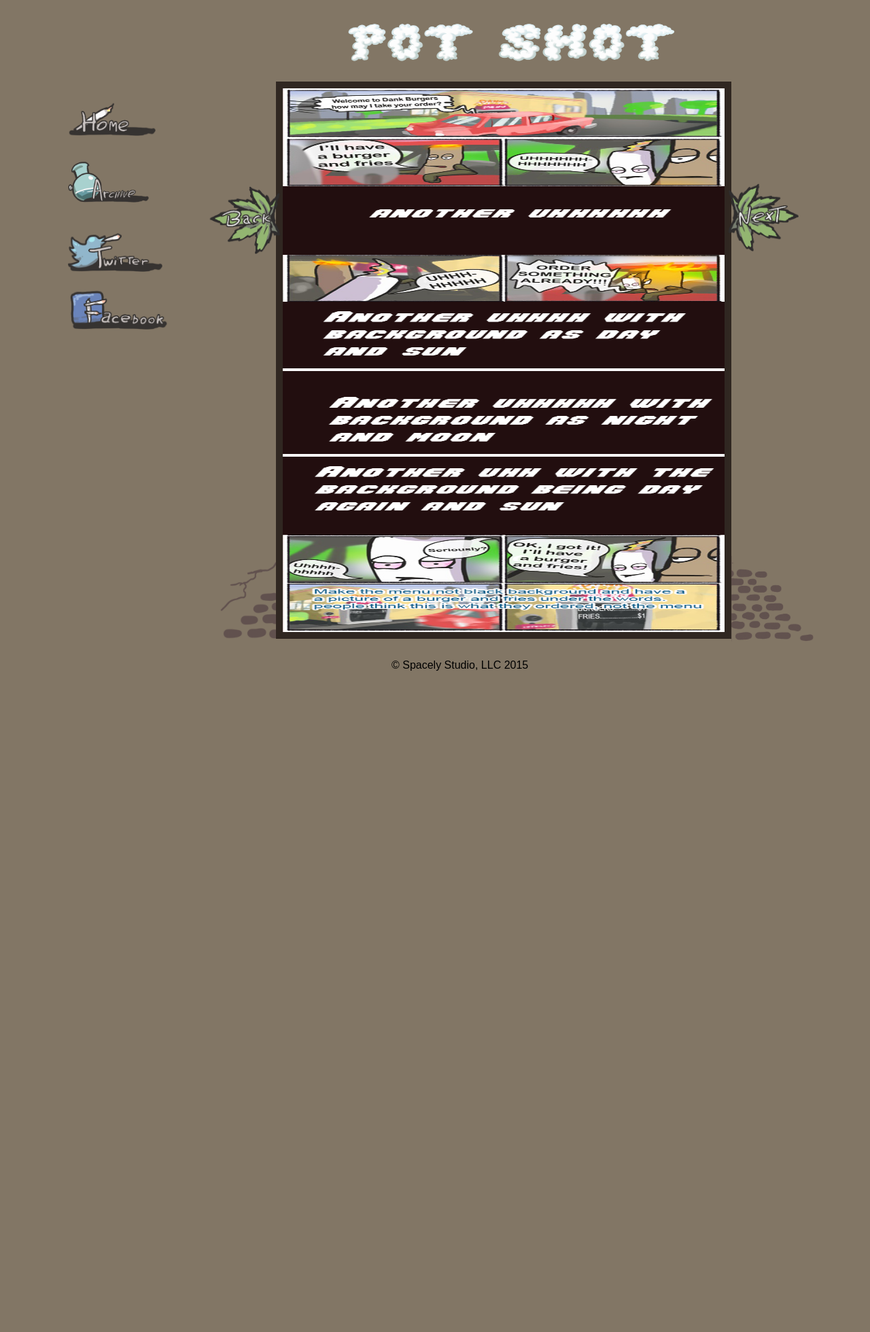
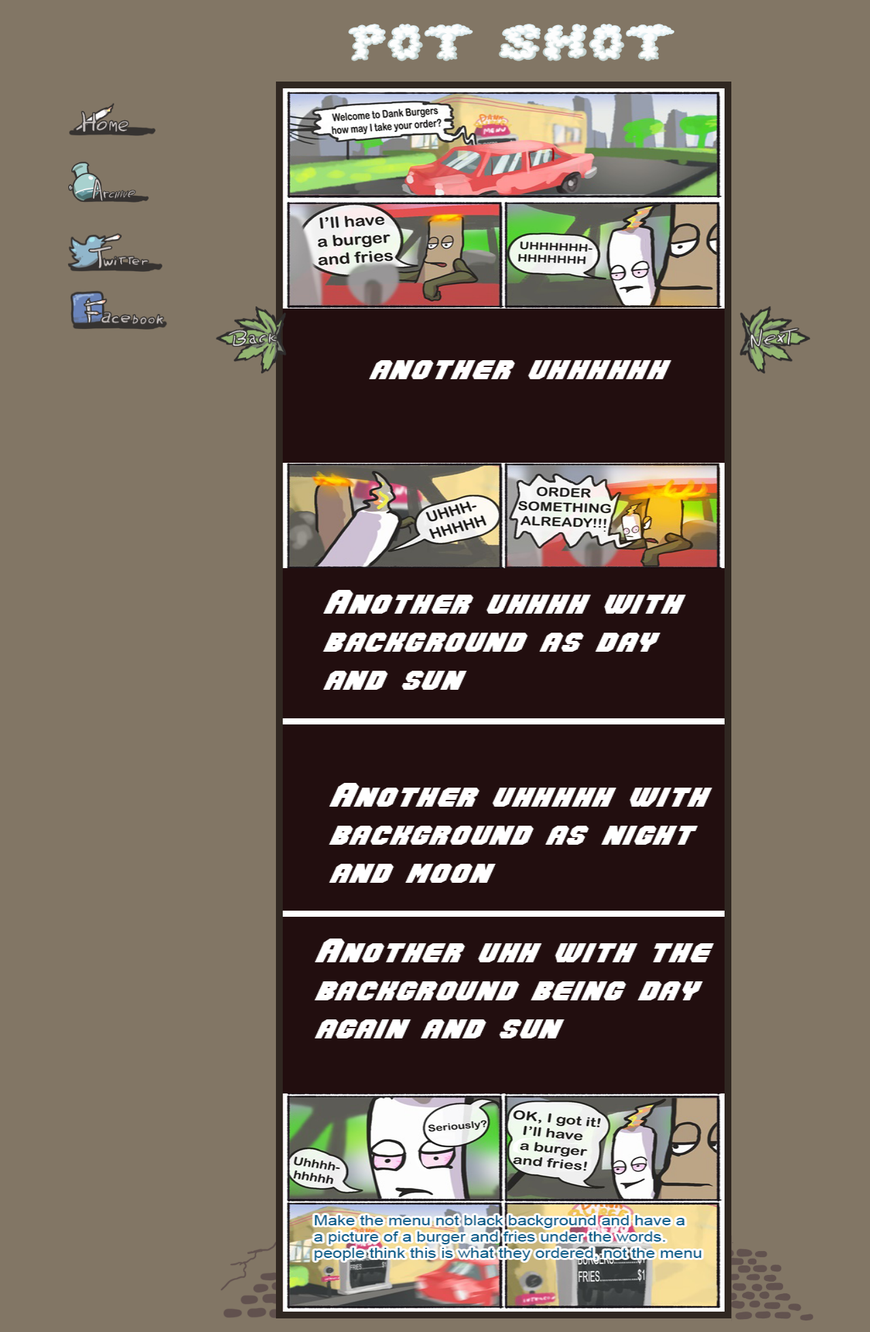
Before and after one commit to mishravikas/potshot, a Django app: page / in a window 1280 px wide; the page is wider, and only the part inside the window is pictured. Shown: that part at 68% size. Before the commit the page ends 987 px from the top of that part, so only its background shows below. Run offline with Django 3.2, Linux system fonts and the light colour scheme; data comes from the database, SQL or seed files in the repository; some libraries are stand-ins or nearby versions.

Commit message:
Fixed height

```diff
--- a/app/static/css/style.css
+++ b/app/static/css/style.css
@@ -1,10 +1,10 @@
 body {
 	background-color: #827665;
 }
-/*.wrapper{
+.wrapper{
 	width: 100%;
 	height: 100%;
-}*/
+}
 .left{
 	width: 20%;
 	height: 800px;
@@ -19,6 +19,7 @@ body {
 	width: 80%;
 	height: 800px;
 	margin-left: 20%;
+	padding-bottom: 100px;
 	/*float: right;*/
 }
 
@@ -42,9 +43,9 @@ body {
 	width: 100px;
 	height: 100px;
 	display: block;
-	position: relative;
-	top: -82%;
-	left: -110px;
+	position: absolute;
+	bottom: 250px;
+	left: 315px;
 }
 .prev img{
 	height: 100px;
@@ -54,9 +55,9 @@ body {
 	width: 100px;
 	height: 100px;
 	display: block;
-	position: relative;
-	top: -95%;
-	right: -650px;
+	position: absolute;
+	bottom: 250px;
+	left: 1083px;
 }
 .next img{
 	height: 100px;
@@ -83,7 +84,7 @@ body {
 	height: 140px;
 	display: block;
 	position: relative;
-	top: -410px;
+	top: -210px;
 	left: -92px;
 }
 .stoneleft img{
@@ -95,7 +96,7 @@ body {
 	height: 100px;
 	display: block;
 	position: relative;
-	top: -312px;
+	top: -112px;
 	right: -660px;
 }
 .stoneright img{
@@ -107,8 +108,9 @@ body {
 	/*margin-left: 30%;*/
 }
 footer {
-	position: relative;
-	margin-top: 150px;
+	position: absolute;
+	bottom: 0px;
+	padding-top: 200px;
 	left: 45%;
     display: block;
 }
--- a/app/views.py
+++ b/app/views.py
@@ -37,6 +37,7 @@ def comic(request, comic_id):
     except:
         pass
     print comic.image.url
+    print comic.image.height
     return render(request, 'new_index.html',{'comic':comic, 'prev_url': prev_url, 'next_url': next_url})
 
 def archive(request):
--- a/templates/new_index.html
+++ b/templates/new_index.html
@@ -1,7 +1,7 @@
 <html>
     <head>
         <link rel="stylesheet" type="text/css" href="/static/css/normalize.css">
-        <link rel="stylesheet" type="text/css" href="/static/css/style.css">
+        <link rel="stylesheet" type="text/css" href="/static/css/style.css?rev=1">
         <meta property="og:image"         content="http://www.potshotcomic.com{{comic.image.url}}" />
             <script src="https://code.jquery.com/jquery-2.1.3.min.js"></script>
 
@@ -16,8 +16,8 @@
             </div>
             <div class="right">
                 <div class="banner"><img src="/static/img/logo.png"></div>
-                <div class="board">
-                    <div class="content"><img src='{{comic.image.url}}' style="width:100%; height:100%; "></div>
+                <div class="board" style="height:{{comic.image.height}}px;">
+                    <div class="content"><img id="main_comic" src='{{comic.image.url}}' height="{{comic.image.height}}" style="width:100%;"></div>
                     {% if prev_url %}
                         <a class="prev" href='/{{prev_url}}/'><img src="/static/img/back.png"></a>
                     {% else %}
@@ -59,8 +59,14 @@
         }, function() {
             $(this).find('img').attr('src', '/static/img/FaceBook_Normal.png');
         });
+//         $(document).ready(function() {
+//     $("img").load(function() {
+//         var imgWidth = $("#main_comic").naturalHeight;
+//         console.log(imgWidth);
+//     });
+// });
         </script>
-<footer>
+<footer style="top:{{comic.image.height}}px;">
   <p>© Spacely Studio, LLC 2015</p>
 
 </footer>
```
Also changed, not shown: 8 other files.
